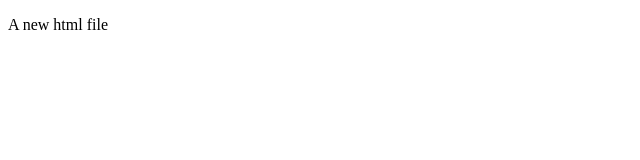
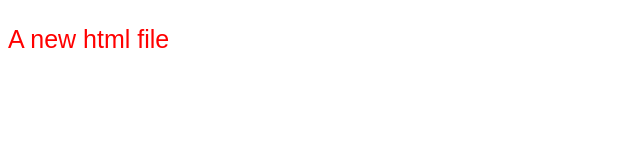
Before and after one commit to edwinmathew2510/edwin.yt-website, a plain HTML site: page test.html in a window 1280 px wide. Shown: the whole page, without its empty margins (0-640 px from the left). Drawn offline with Linux system fonts and the light colour scheme.

Commit message:
Update test.html

```diff
--- a/test.html
+++ b/test.html
@@ -2,6 +2,12 @@
 <html lang="en">
 <head>
     <title>test-html</title>
+       <style>
+      p{font-family: Arial, Helvetica, sans-serif;
+        font-size:25px;
+        color: red;
+      }
+    </style>
 </head>
 <body>
     <p>A new html file</p>
```
